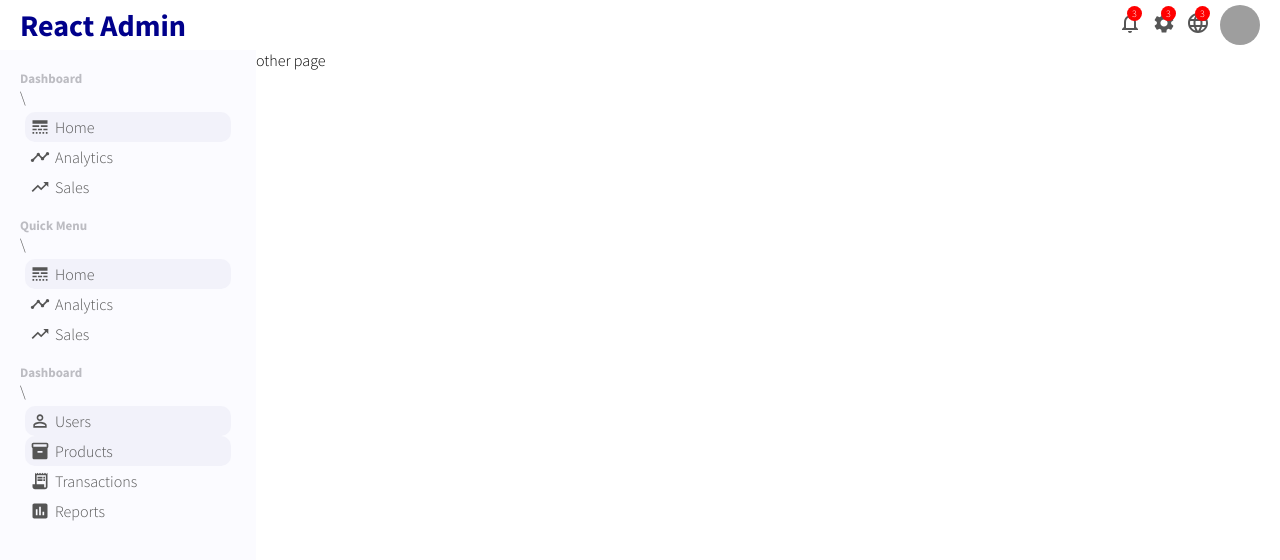
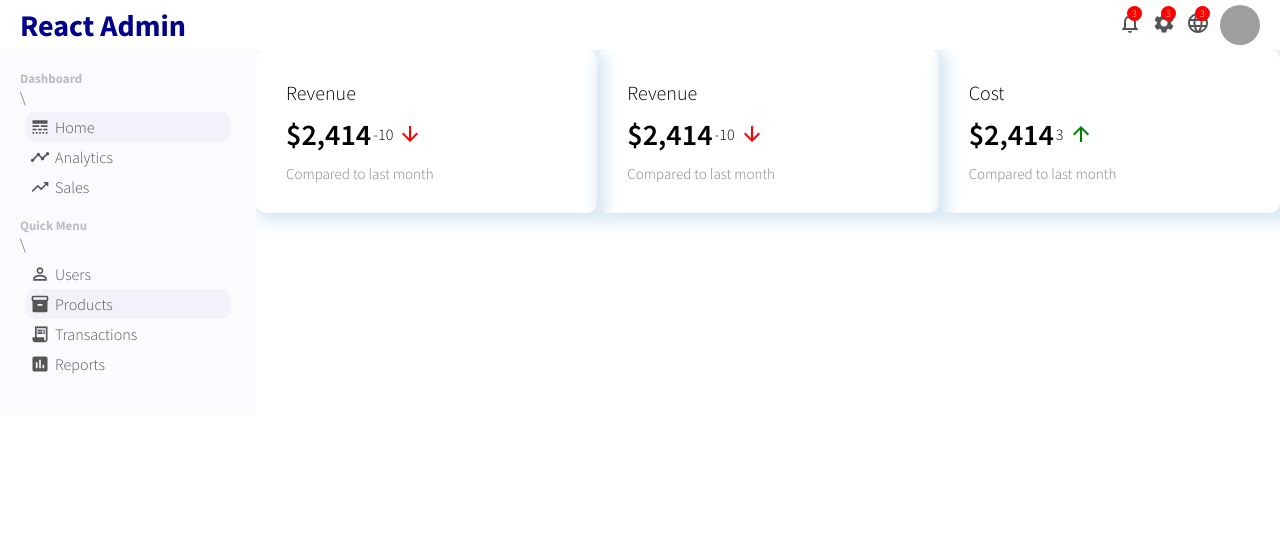
Before and after one commit to pendi-qibee/adminreactbeginner, a React (Create React App) app: page / in a window 1280 px wide. Shown: the top 560 px of the page. Built offline with nearby package versions, Linux system fonts and the light colour scheme; grey boxes are pictures that could not be loaded.

Commit message:
add featured info

```diff
--- a/src/App.js
+++ b/src/App.js
@@ -1,6 +1,8 @@
 import Topbar from "./components/toolbar/Topbar";
 import Sidebar from "./components/sidebar/Sidebar";
 import "./app.css"
+import Home from "./pages/home/Home";
+
 
 function App() {
   return (
@@ -9,7 +11,7 @@
           <Topbar/>
     <div className="container">
       <Sidebar/>
-    <div className="others">other page</div>
+    <Home/>
 
     </div>
       </header>
--- a/src/app.css
+++ b/src/app.css
@@ -1,7 +1,3 @@
 .container{
     display: flex;
 }
-
-.others{
-    flex: 4;
-}
--- /dev/null
+++ b/src/components/featuredinfo/FeaturedInfo.jsx
@@ -0,0 +1,36 @@
+import "./featuredinfo.css"
+import { ArrowDownward, ArrowUpward } from '@mui/icons-material';
+
+
+export default function FeaturedInfo() {
+    return (
+        <div className="featured">
+            <div className="featuredItem">
+                <span className="featuredTitle">Revenue</span>
+                <div className="featuredMoneyContainer">
+                    <span className="featuredMoney">$2,414</span>
+                    <span className="featuredMoneyRate">-10 <ArrowDownward className="featuredIcon negative"/></span>
+                </div>
+                <span className="featuredSub">Compared to last month</span>
+            </div>
+
+            <div className="featuredItem">
+                <span className="featuredTitle">Revenue</span>
+                <div className="featuredMoneyContainer">
+                    <span className="featuredMoney">$2,414</span>
+                    <span className="featuredMoneyRate">-10 <ArrowDownward className="featuredIcon negative"/></span>
+                </div>
+                <span className="featuredSub">Compared to last month</span>
+            </div>
+
+            <div className="featuredItem">
+                <span className="featuredTitle">Cost</span>
+                <div className="featuredMoneyContainer">
+                    <span className="featuredMoney">$2,414</span>
+                    <span className="featuredMoneyRate">3 <ArrowUpward className="featuredIcon"/></span>
+                </div>
+                <span className="featuredSub">Compared to last month</span>
+            </div>
+        </div>
+    )
+}
--- a/src/components/sidebar/Sidebar.jsx
+++ b/src/components/sidebar/Sidebar.jsx
@@ -27,25 +27,7 @@
                 <div className="sidebarMenu">
                     <h3 className="sidebarTitle">Quick Menu</h3>\
                     <ul className="sidebarList">
-                        <li className="sidebarListItem active">
-                            <LineStyle className="sidebarIcon" />
-                            Home
-                        </li>
                         <li className="sidebarListItem">
-                            <Timeline className="sidebarIcon" />
-                            Analytics
-                        </li>
-                        <li className="sidebarListItem">
-                            <TrendingUp className="sidebarIcon" />
-                            Sales
-                        </li>
-                    </ul>
-                </div>
-
-                <div className="sidebarMenu">
-                    <h3 className="sidebarTitle">Dashboard</h3>\
-                    <ul className="sidebarList">
-                        <li className="sidebarListItem active">
                             <PersonOutline className="sidebarIcon" />
                             Users
                         </li>
--- /dev/null
+++ b/src/pages/home/Home.jsx
@@ -0,0 +1,10 @@
+import "./home.css"
+import FeaturedInfo from "../../components/featuredinfo/FeaturedInfo"
+
+export default function Home() {
+    return (
+        <div className="home">
+            <FeaturedInfo/>
+        </div>
+    )
+}
--- /dev/null
+++ b/src/pages/home/home.css
@@ -0,0 +1,3 @@
+.home{
+    flex: 4;
+}
```
